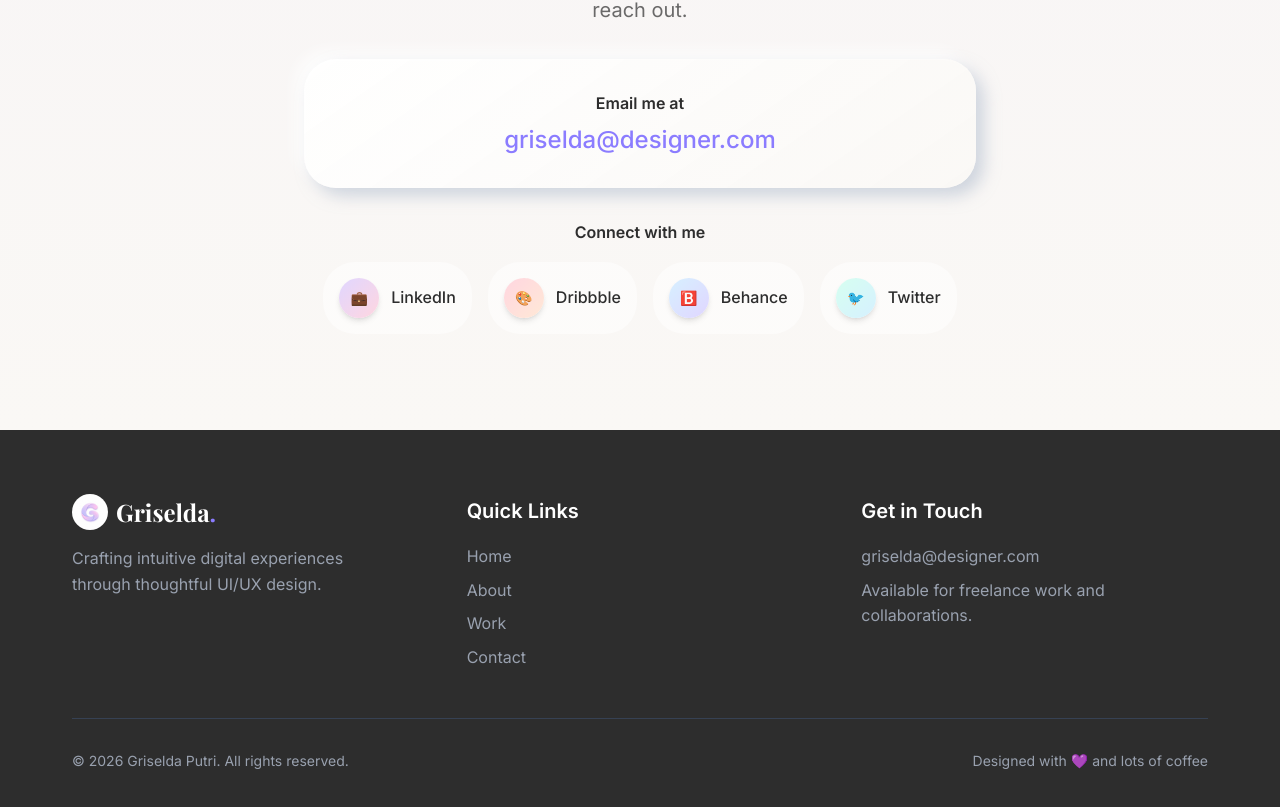
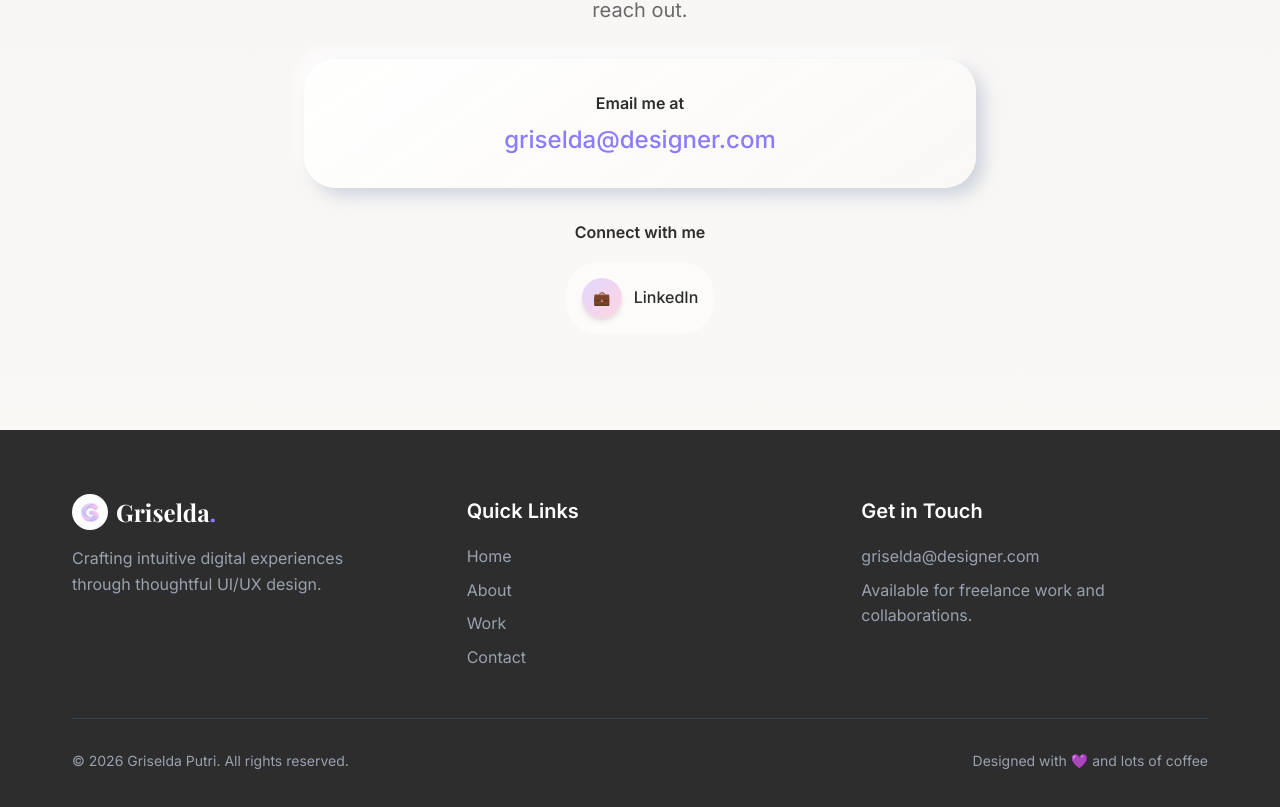
Before and after one commit to ziss11/boosycen-site, a Next.js app: page / in a window 1280 px wide. Shown: the part 4028-4835 px from the top of the page. Built offline with nearby package versions, Linux system fonts and the light colour scheme; a web font is replaced by a local one.

Commit message:
chore: Remove Dribbble, Behance, and Twitter social links from the contact section.

```diff
--- a/src/components/sections/ContactSection.tsx
+++ b/src/components/sections/ContactSection.tsx
@@ -7,24 +7,6 @@ const socialLinks = [
     icon: '💼',
     href: 'https://linkedin.com',
     gradient: 'lavender' as const,
-  },
-  {
-    name: 'Dribbble',
-    icon: '🎨',
-    href: 'https://dribbble.com',
-    gradient: 'pink' as const,
-  },
-  {
-    name: 'Behance',
-    icon: '🅱️',
-    href: 'https://behance.net',
-    gradient: 'sky' as const,
-  },
-  {
-    name: 'Twitter',
-    icon: '🐦',
-    href: 'https://twitter.com',
-    gradient: 'mint' as const,
   },
 ];
 
```
